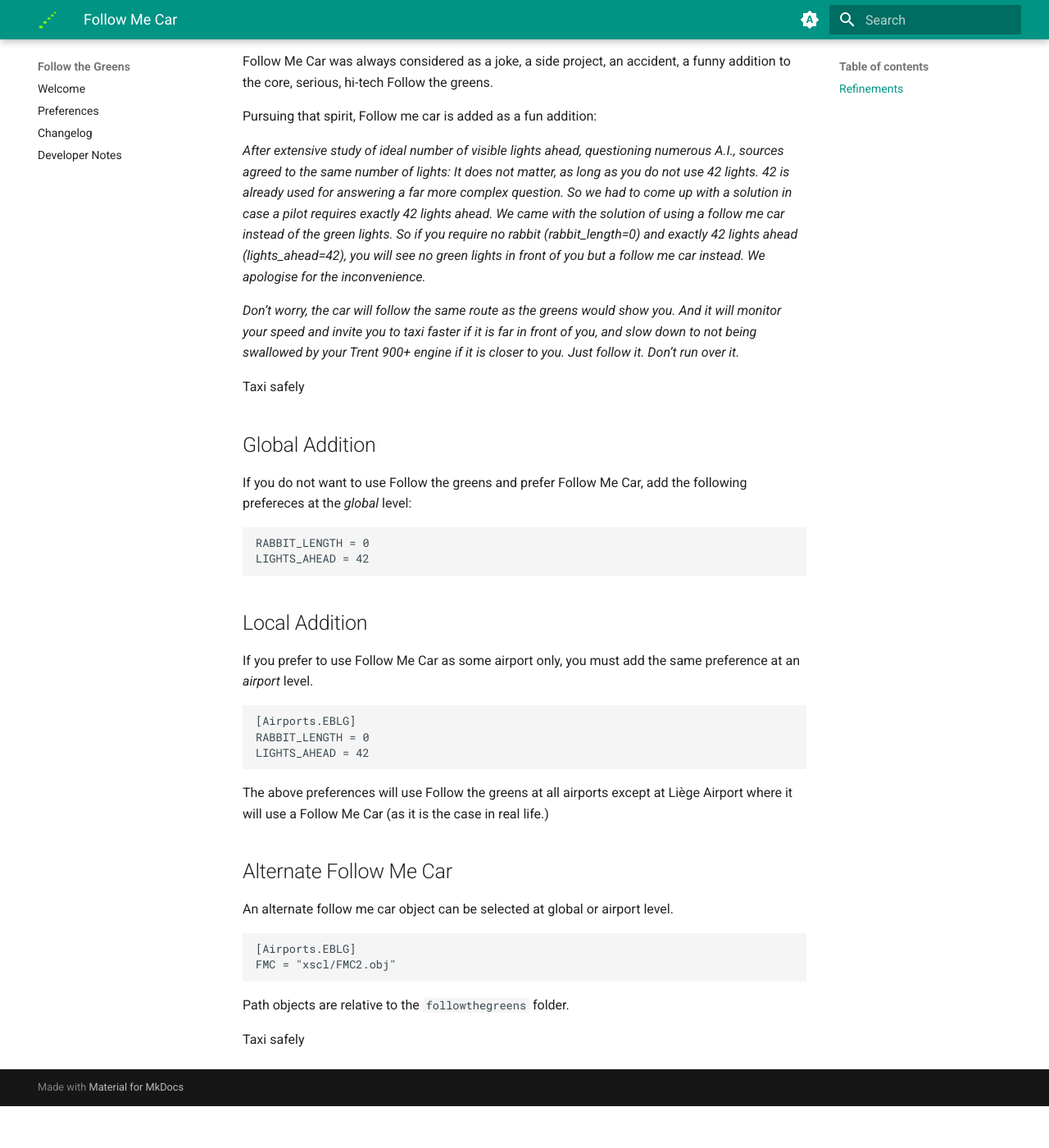
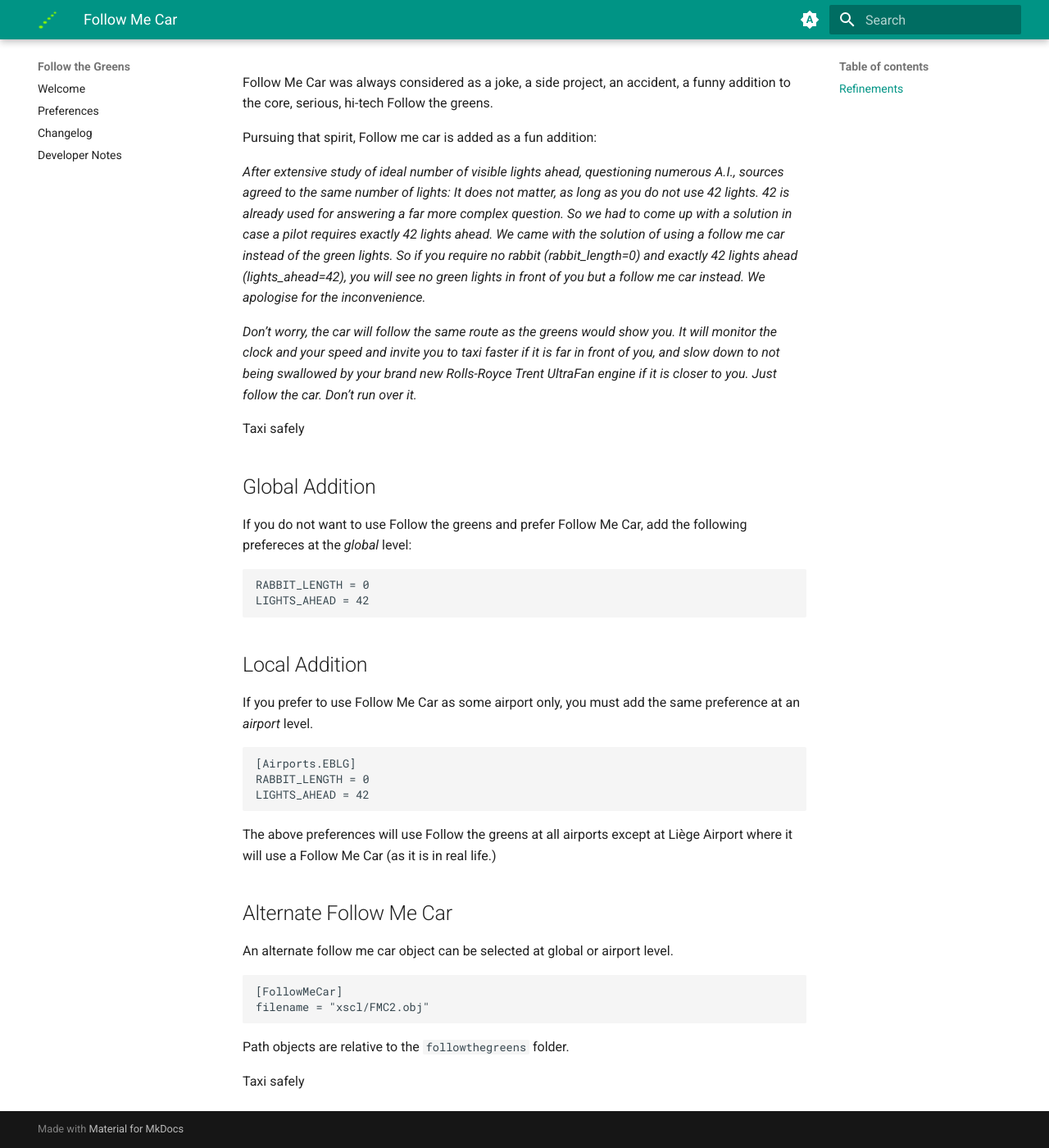
Before and after one commit to devleaks/followthegreens, an MkDocs documentation site: the page built from docs/fmc.md, in a window 1280 px wide and 1400 px high, scrolled down 1229 px. Shown: the whole window at 82% size. Built offline with MkDocs 1.6.1 and Material for MkDocs 9.7.7, drawn with Linux system fonts in a browser that asks for light colours; before the commit the page ends 2578 px from its top, so only the background shows below that; some of the changed text lies outside the part shown.

Commit message:
remove delete

````diff
--- a/docs/fmc.md
+++ b/docs/fmc.md
@@ -13,11 +13,12 @@
 Route indication is the green lights displayed in front of the aircraft.
 And monitoring of current route is performed by detecting the light closest to the aircraft.
 
-It is not difficult to difficult to place an alternate object
+It is not difficult to place an alternate object
 at the very precise position of the light closest to the aircraft.
 Or a few lights ahead of this light closest to the aircraft.
 
 This is how Follow Me Car sub project is born.
+Placing a car instead of a light at the position a few lights ahead of the light closest to the aircraft.
 
 Same core algorithms to
 
@@ -55,9 +56,20 @@
 
 Pursuing that spirit, Follow me car is added as a fun addition:
 
-*After extensive study of ideal number of visible lights ahead, questioning numerous A.I., sources agreed to the same number of lights: It does not matter, as long as you do not use 42 lights. 42 is already used for answering a far more complex question. So we had to come up with a solution in case a pilot requires exactly 42 lights ahead. We came with the solution of using a follow me car instead of the green lights. So if you require no rabbit (rabbit_length=0) and exactly 42 lights ahead (lights_ahead=42), you will see no green lights in front of you but a follow me car instead. We apologise for the inconvenience.*
+*After extensive study of ideal number of visible lights ahead, questioning numerous A.I.,
+sources agreed to the same number of lights:
+It does not matter, as long as you do not use 42 lights.
+42 is already used for answering a far more complex question.
+So we had to come up with a solution in case a pilot requires exactly 42 lights ahead.
+We came with the solution of using a follow me car instead of the green lights.
+So if you require no rabbit (rabbit_length=0) and exactly 42 lights ahead (lights_ahead=42),
+you will see no green lights in front of you but a follow me car instead.
+We apologise for the inconvenience.*
 
-*Don’t worry, the car will follow the same route as the greens would show you. And it will monitor your speed and invite you to taxi faster if it is far in front of you, and slow down to not being swallowed by your Trent 900+ engine if it is closer to you. Just follow it. Don’t run over it.*
+*Don’t worry, the car will follow the same route as the greens would show you.
+It will monitor the clock and your speed and invite you to taxi faster if it is far in front of you,
+and slow down to not being swallowed by your brand new Rolls-Royce Trent UltraFan engine if it is closer to you.
+Just follow the car. Don’t run over it.*
 
 Taxi safely
 
@@ -86,7 +98,7 @@
 
 The above preferences will use Follow the greens at all airports
 except at Liège Airport where it will use a Follow Me Car
-(as it is the case in real life.)
+(as it is in real life.)
 
 
 ## Alternate Follow Me Car
@@ -95,8 +107,8 @@
 or airport level.
 
 ```
-[Airports.EBLG]
-FMC = "xscl/FMC2.obj"
+[FollowMeCar]
+filename = "xscl/FMC2.obj"
 ```
 
 Path objects are relative to the `followthegreens` folder.
````
Also changed, not shown: docs/issues.md (+6 -0 lines), 3 other files.
